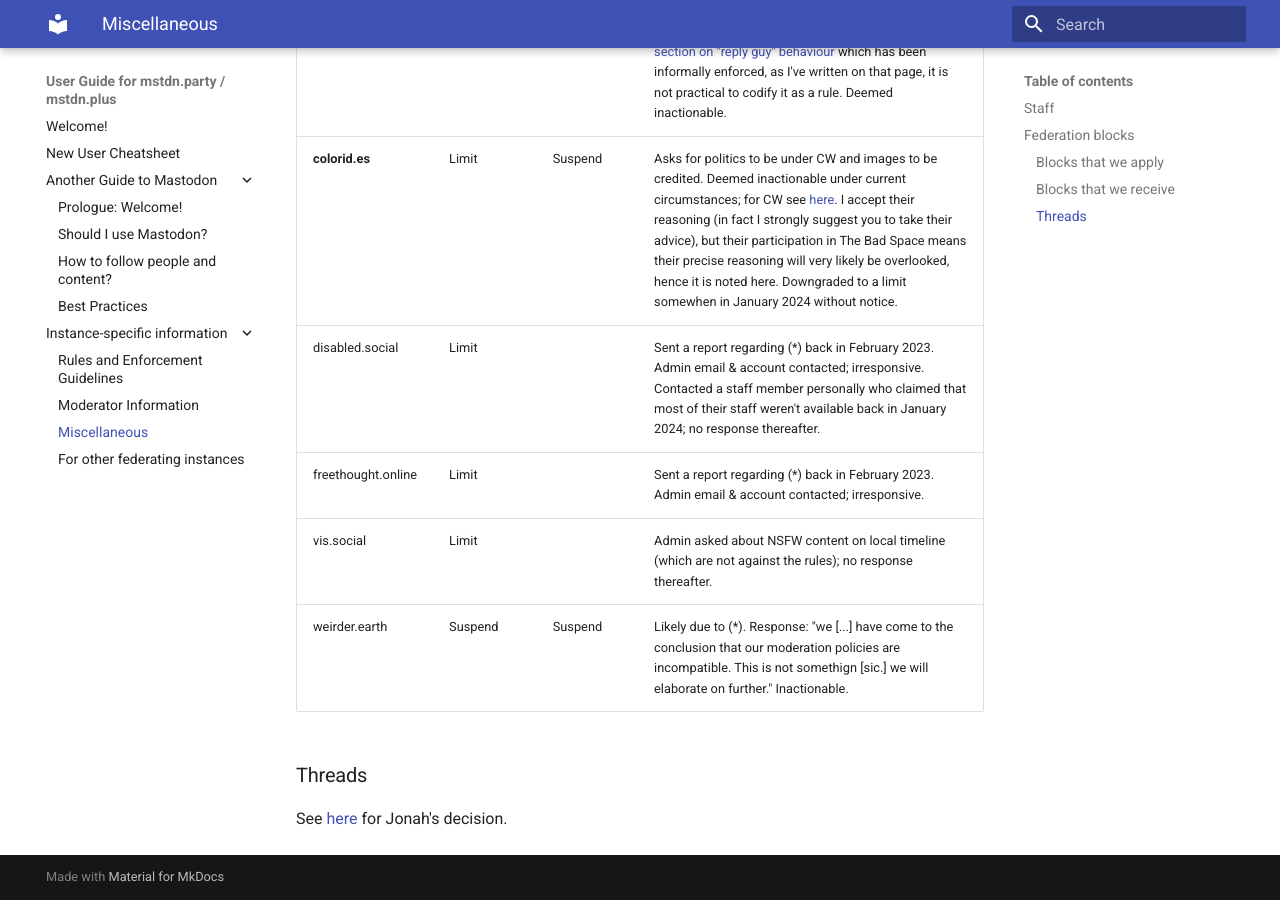
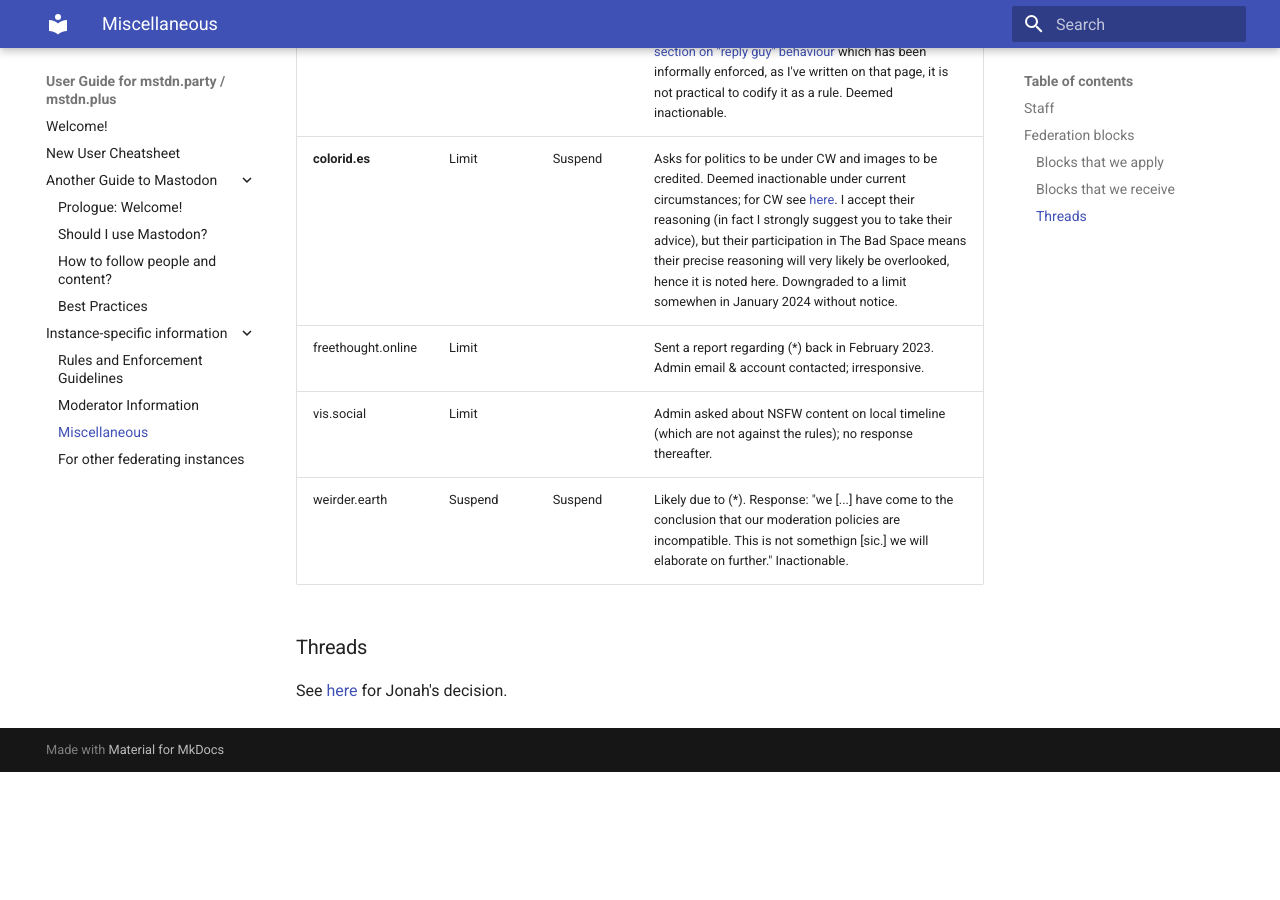
Before and after one commit to austinhuang0131/mstdn-party-plus, an MkDocs documentation site: the page built from docs/misc.md, in a window 1280 px wide and 900 px high, scrolled down 1599 px. Built offline with MkDocs 1.6.1 and Material for MkDocs 9.7.7, drawn with Linux system fonts in a browser that asks for light colours; after the commit the page ends 2371 px from its top, so only the background shows below that.

Commit message:
remove disabled.social limit

```diff
--- a/docs/misc.md
+++ b/docs/misc.md
@@ -38,7 +38,6 @@
 | -- | -- | -- | -- |
 | **cathode.church** | Limit | Limit | Response: "In line with other large general-purpose instances full of people moving directly from Twitter/FB and using it the same way, we don't really want our federated timeline full of that, or the reply-guying that often comes with it." Although the Best Practices page now (ie. after discussion) include [a section on "reply guy" behaviour](best-practices.md#reply-guy) which has been informally enforced, as I've written on that page, it is not practical to codify it as a rule. Deemed inactionable. |
 | **colorid.es** | Limit | Suspend | Asks for politics to be under CW and images to be credited. Deemed inactionable under current circumstances; for CW see [here](best-practices.md#content-warning). I accept their reasoning (in fact I strongly suggest you to take their advice), but their participation in The Bad Space means their precise reasoning will very likely be overlooked, hence it is noted here. Downgraded to a limit somewhen in January 2024 without notice. |
-| disabled.social | Limit | | Sent a report regarding (\*) back in February 2023. Admin email & account contacted; irresponsive. Contacted a staff member personally who claimed that most of their staff weren't available back in January 2024; no response thereafter. |
 | freethought.online | Limit | | Sent a report regarding (\*) back in February 2023. Admin email & account contacted; irresponsive. |
 | vis.social | Limit | | Admin asked about NSFW content on local timeline (which are not against the rules); no response thereafter. |
 | weirder.earth | Suspend | Suspend | Likely due to (\*). Response: "we [...] have come to the conclusion that our moderation policies are incompatible. This is not somethign [sic.] we will elaborate on further." Inactionable. |
```
Also changed, not shown: docs/how-to-follow.md (+1 -1 lines).
